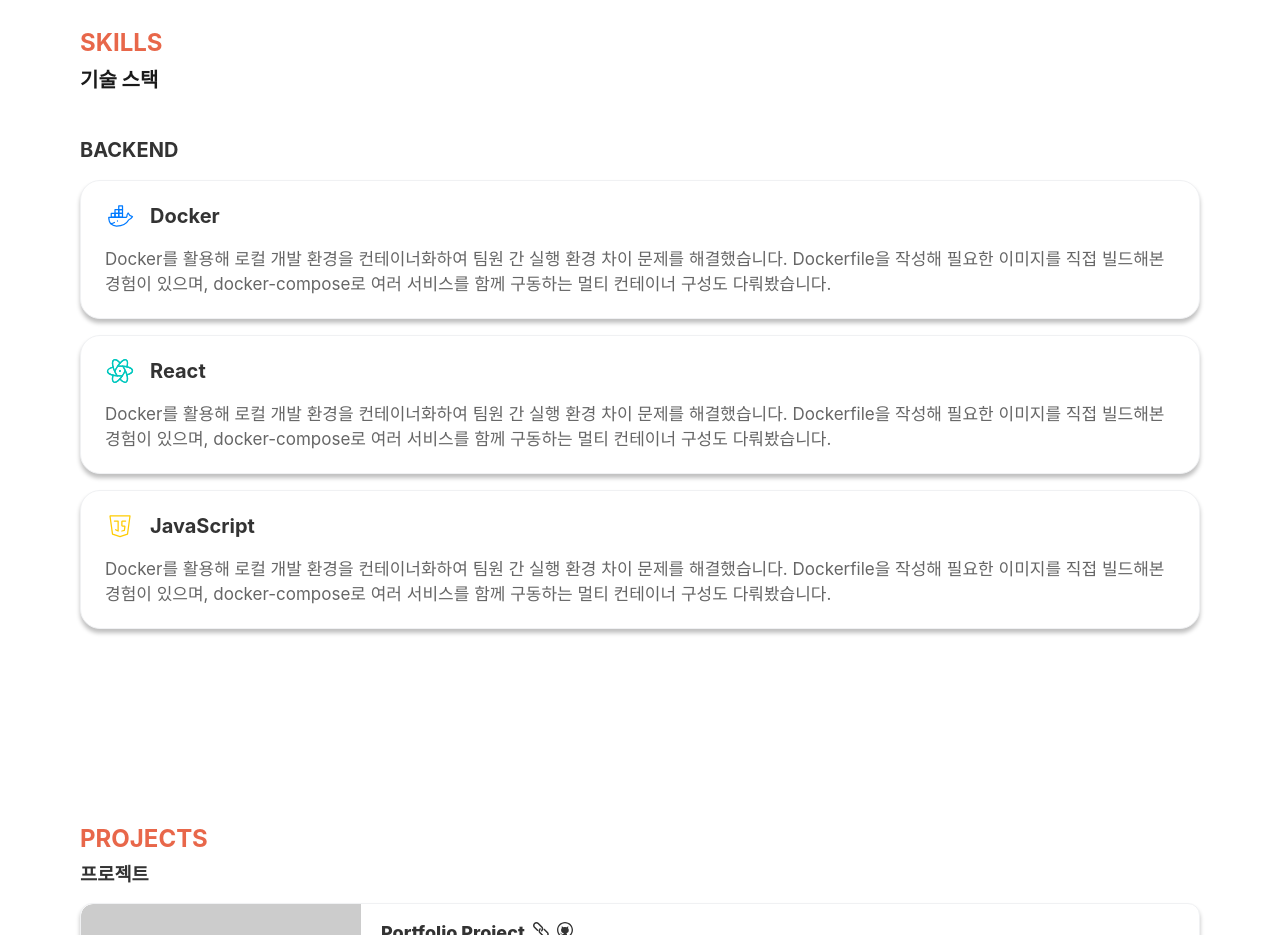
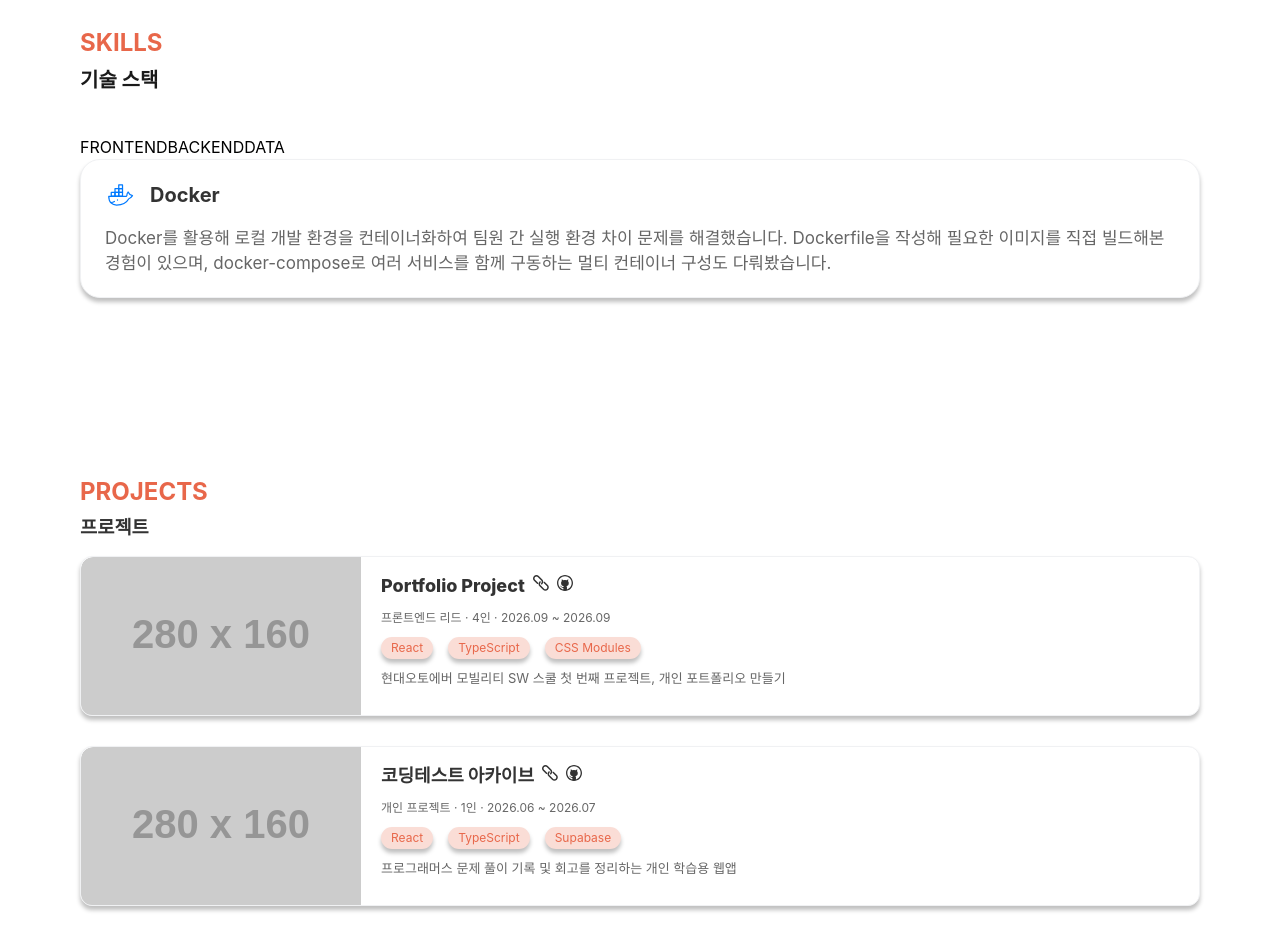
Before and after one commit to wuheuijeong/first-project-portfolio, a React (Vite) app: page / in a window 1280 px wide. Shown: the part 1080-2015 px from the top of the page. Built offline with nearby package versions, Linux system fonts and the light colour scheme.

Commit message:
skill 전환 시스템 구축 중간 지점 커밋

```diff
--- a/src/components/sections/Skills/Skills.tsx
+++ b/src/components/sections/Skills/Skills.tsx
@@ -1,16 +1,30 @@
 import SkillBox from "./SkillBox";
 import styles from "./Skills.module.css"
+import { useEffect, useState } from "react";
 
 
 const skills = [
-    {category: "BackEnd", icon: "/icons/Docker_icon.svg", title: "Docker", description: "Docker를 활용해 로컬 개발 환경을 컨테이너화하여 팀원 간 실행 환경 차이 문제를 해결했습니다. Dockerfile을 작성해 필요한 이미지를 직접 빌드해본 경험이 있으며, docker-compose로 여러 서비스를 함께 구동하는 멀티 컨테이너 구성도 다뤄봤습니다."},
-    {category: "BackEnd", icon: "/icons/React_icon.svg", title: "React", description: "Docker를 활용해 로컬 개발 환경을 컨테이너화하여 팀원 간 실행 환경 차이 문제를 해결했습니다. Dockerfile을 작성해 필요한 이미지를 직접 빌드해본 경험이 있으며, docker-compose로 여러 서비스를 함께 구동하는 멀티 컨테이너 구성도 다뤄봤습니다."},
-    {category: "BackEnd", icon: "/icons/JavaScript_icon.svg", title: "JavaScript", description: "Docker를 활용해 로컬 개발 환경을 컨테이너화하여 팀원 간 실행 환경 차이 문제를 해결했습니다. Dockerfile을 작성해 필요한 이미지를 직접 빌드해본 경험이 있으며, docker-compose로 여러 서비스를 함께 구동하는 멀티 컨테이너 구성도 다뤄봤습니다."}
+    { category: "BackEnd", icon: "/icons/Docker_icon.svg", title: "Docker", description: "Docker를 활용해 로컬 개발 환경을 컨테이너화하여 팀원 간 실행 환경 차이 문제를 해결했습니다. Dockerfile을 작성해 필요한 이미지를 직접 빌드해본 경험이 있으며, docker-compose로 여러 서비스를 함께 구동하는 멀티 컨테이너 구성도 다뤄봤습니다." },
+    { category: "FrontEnd", icon: "/icons/React_icon.svg", title: "React", description: "Docker를 활용해 로컬 개발 환경을 컨테이너화하여 팀원 간 실행 환경 차이 문제를 해결했습니다. Dockerfile을 작성해 필요한 이미지를 직접 빌드해본 경험이 있으며, docker-compose로 여러 서비스를 함께 구동하는 멀티 컨테이너 구성도 다뤄봤습니다." },
+    { category: "FrontEnd", icon: "/icons/JavaScript_icon.svg", title: "JavaScript", description: "Docker를 활용해 로컬 개발 환경을 컨테이너화하여 팀원 간 실행 환경 차이 문제를 해결했습니다. Dockerfile을 작성해 필요한 이미지를 직접 빌드해본 경험이 있으며, docker-compose로 여러 서비스를 함께 구동하는 멀티 컨테이너 구성도 다뤄봤습니다." }
 ]
 
 const categories = ["Frontend", "BackEnd", "Data"];
 
 export default function Skills() {
+
+    const [currentIndex, setCurrentIndex] = useState(0);
+
+    useEffect(() => {
+        const timer = setInterval(() => {
+            setCurrentIndex((prev) => (prev + 1) % categories.length);
+        }, 4000);
+
+        return () => clearInterval(timer);
+    }, []);
+
+    const currentCategory = categories[currentIndex];
+    const items = skills.filter((s) => s.category === currentCategory);
 
     return (
         <div className={styles.container}>
@@ -18,23 +32,36 @@
                 <h2 className={styles.header}>SKILLS</h2>
                 <h3 className={styles.subheader}>기술 스택</h3>
             </div>
-            <div className={styles.skilllist}>
-                {categories.map((category) => {
-                    const items = skills.filter((s) => s.category === category);
-                    if (items.length === 0) return null;
 
-                    return (
-                        <div key={category} className = {styles.categoryGroup}>
-                            <p className={styles.category}>{category.toUpperCase()}</p>
-                            <div>
-                                {items.map((item, idx) => (
-                                    <SkillBox key={idx} icon={item.icon} title={item.title} description={item.description} />
-                                ))}
-                            </div>
-                        </div>
-                    );
-                })}
+            <div className={styles.categoryTabs}>
+                {categories.map((category, idx) => (
+                    <button
+                        key={category}
+                        className={idx === currentIndex ? styles.activeTab : styles.tab}
+                        onClick={() => setCurrentIndex(idx)}
+                    >
+                        {category.toUpperCase()}
+                    </button>
+                ))}
+            </div>
+
+            <div className={styles.skillList}>
+                {items.map((item, idx) => (
+                    <SkillBox key={idx} icon={item.icon} title={item.title} description={item.description} />
+                ))}
             </div>
         </div>
     );
 }
+
+
+// return (
+//                         <div key={category} className={styles.categoryGroup}>
+//                             <p className={styles.category}>{category.toUpperCase()}</p>
+//                             <div>
+//                                 {items.map((item, idx) => (
+//                                     <SkillBox key={idx} icon={item.icon} title={item.title} description={item.description} />
+//                                 ))}
+//                             </div>
+//                         </div>
+//                     );
```
